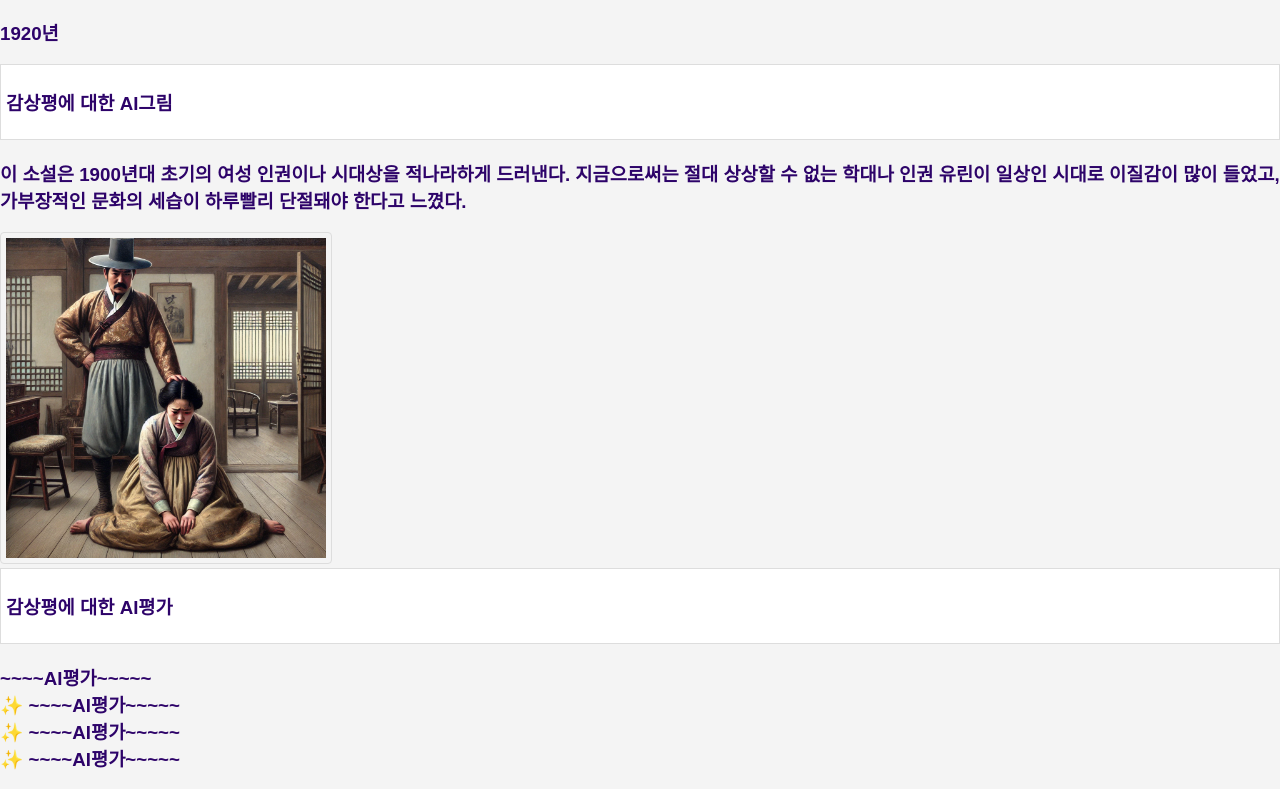
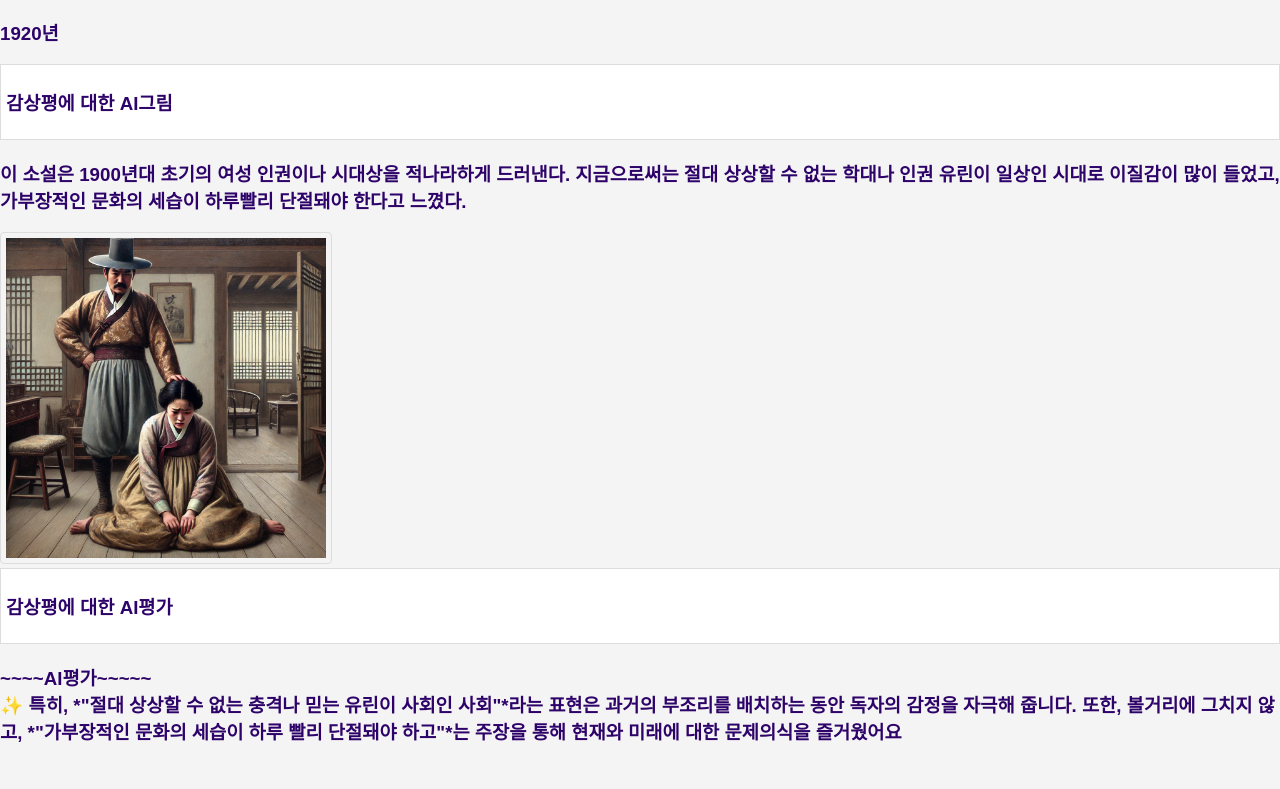
Before and after one commit to Hackzange/BookLog, a plain HTML site: page Baettalagi.html in a window 1280 px wide. Shown: the part 325-1114 px from the top of the page. After the commit the page ends 1087 px from the top, so only its background shows below. Drawn offline with Linux system fonts and the light colour scheme.

Commit message:
Update Baettalagi.html

```diff
--- a/Baettalagi.html
+++ b/Baettalagi.html
@@ -21,9 +21,7 @@
     <img src="bae.webp" alt=배따라기">
     <li><h3>감상평에 대한 AI평가</h3></li>
     <h3>~~~~AI평가~~~~~<br>
-        &#10024; ~~~~AI평가~~~~~<br>
-        &#10024; ~~~~AI평가~~~~~<br>
-        &#10024; ~~~~AI평가~~~~~<br>
+        &#10024; 특히, *"절대 상상할 수 없는 충격나 믿는 유린이 사회인 사회"*라는 표현은 과거의 부조리를 배치하는 동안 독자의 감정을 자극해 줍니다. 또한, 볼거리에 그치지 않고, *"가부장적인 문화의 세습이 하루 빨리 단절돼야 하고"*는 주장을 통해 현재와 미래에 대한 문제의식을 즐거웠어요<br>
     </h3>
 </ul>
 
```
